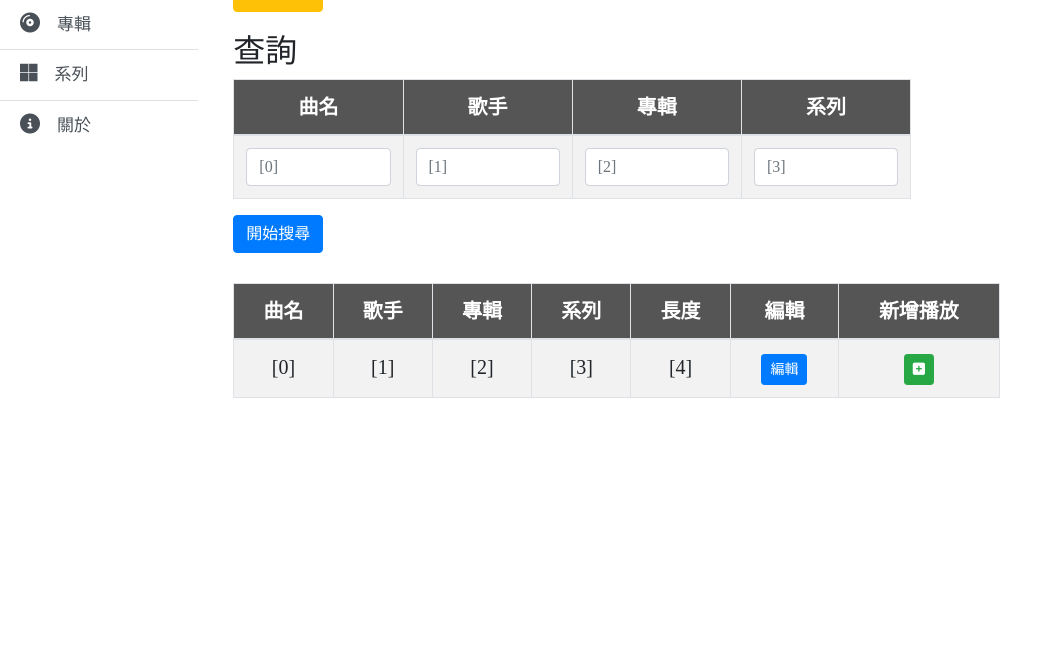
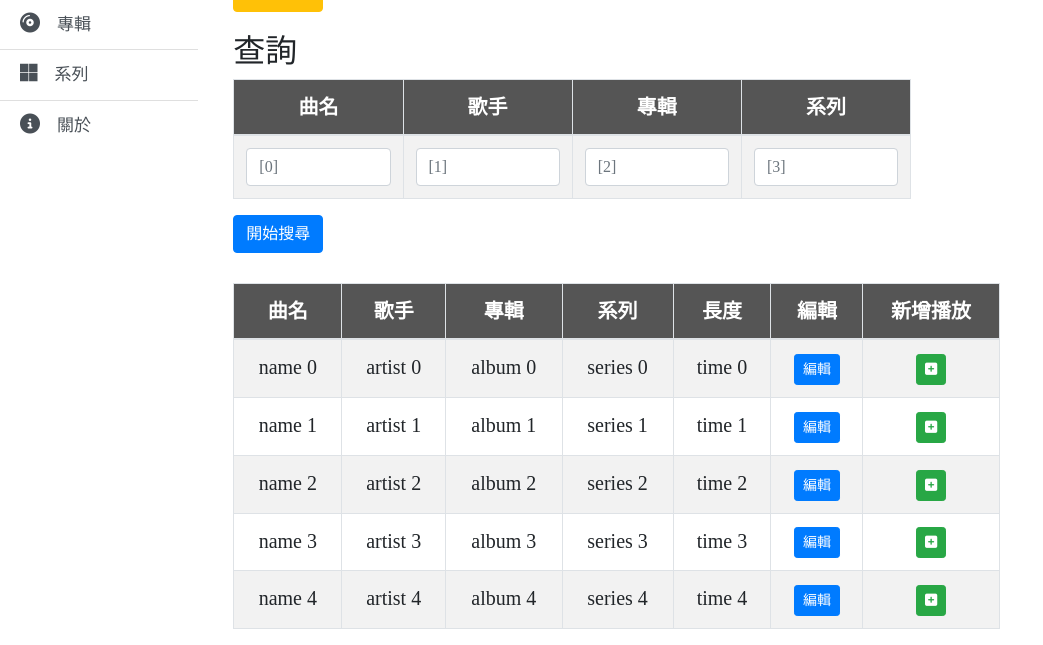
Before and after one commit to dazzleshadow/database-project, a Flask app: page /song/ in a window 1280 px wide. Shown: the part 238-883 px from the top of the page, without its empty margins (0-1043 px from the left). Before the commit the page ends 636 px from the top, so only its background shows below. Run offline with Flask 2, Linux system fonts and the light colour scheme; some libraries are stand-ins or nearby versions.

Commit message:
edit / insert

```diff
--- a/main.py
+++ b/main.py
@@ -7,18 +7,39 @@ app = Flask(__name__)
 def main_page():
     return render_template('init.html')
 
+@app.route('/add_to_list', methods=['GET'])
+def add_to_list():
+    id = request.args['id']
+    # insert song(id) to playlist
+    flash("add song: {} to list".format(id))
+    return redirect(url_for('song'))
+
 @app.route('/song/', methods=['GET'])       # 搜尋的內容放在 GET 區 ?abc=abc
 def song():
-    return render_template('song.html')
+    # id, name, artist, album, series, time
+    return render_template('song.html', data = fake_song_data())
 
-@app.route('/song/edit/<id>', methods=['GET', 'POST'])
+@app.route('/song/edit/<int:id>', methods=['GET', 'POST'])
 def edit_song(id):
     if request.method == 'GET':
         print("id:", id)
-        return render_template('edit.html', id=id)
+        data = fake_song_data()[id]
+        data['link'] = 'templink'
+        for e in request.args:
+            data[e] = request.args[e]
+        # print(data)
+        return render_template('edit.html', **data)
     elif request.method == 'POST':
-        pass
+        print("POST create song...>")
+        for e in request.values:
+            print(e, ':', request.values[e])
         # TODO SQL update   success >> return true
+        if True:
+            flash('更新成功! ')
+            return redirect(url_for('song'))
+        else:
+            flash('更新失敗! ')
+            return redirect(url_for('edit_song', **request.values, id=id))
 
 @app.route('/song/create/', methods=['GET', 'POST'])
 def create_song():
@@ -29,14 +50,14 @@ def create_song():
 
         return render_template('edit.html', **request.args)
     elif request.method == 'POST':
-        print("OPST create song...>")
+        print("POST create song...>")
         for e in request.values:
             print(e, ':', request.values[e])
         #input()
         # TODO SQL insert   success >> return true
         if False:
             flash('新增成功! ')
-            return render_template('song.html')
+            return redirect(url_for('song'))
         else:
             flash('新增失敗! ')
             return redirect(url_for('create_song', **request.values))
@@ -50,6 +71,20 @@ def delete():
 def artist():
     return render_template('init.html')
 
+def fake_song_data():
+    data = []
+    for i in range(5):    # id, name, artist, album, series, time
+        song = {}
+        song['id'] = i
+        song['name'] = 'name {}'.format(i)
+        song['artist'] = 'artist {}'.format(i)
+        song['album'] = 'album {}'.format(i)
+        song['series'] = 'series {}'.format(i)
+        song['time'] = 'time {}'.format(i)
+        data += [song]
+    return data
+
+
 
 
 if __name__ == "__main__":
--- a/templates/song.html
+++ b/templates/song.html
@@ -19,36 +19,17 @@
 			{% endif %}
 			{% endwith %}*/
 	</script>
+	<script>
+		$(document).ready(function() {
+			$("#nav-song").css("background-color", "#99FFFF");
+		});
+	</script>
 </head>
 
 <body style=" font-family: 微軟正黑體;">
-	<div>
-		<nav class="navbar navbar-dark bg-dark ">
-			<a class="navbar-brand" style="color: white;" href="{{ url_for('main_page') }}">
-				<span style="font-size: 40px">
-					<i class="fas fa-music"></i>
-					<b>MuXic</b>
-				</span>
-			</a>
-		</nav>
-	</div>
+{% include "banner.html" %}
 	<div class="row">
-		<div class="col-xs-2 col-sm-2 col-md-2 col-lg-2">
-			<div class="list-group list-group-flush" style="width:105%; font-size: 17px;">
-				<a href="{{ url_for('main_page') }}" class="list-group-item list-group-item-action"><i
-						class="fas fa-play" style="font-size:20px"></i>　播放器</a>
-				<a href="{{ url_for('song') }}" class="list-group-item list-group-item-action" style="background-color: #99FFFF"><i
-						class="fas fa-music" style="font-size:20px"></i>　歌曲</a>
-				<a href="/" class="list-group-item list-group-item-action"><i class="fas fa-microphone"
-						style="font-size:20px"></i>　演出者</a>
-				<a href="/" class="list-group-item list-group-item-action"><i class="fas fa-compact-disc"
-						style="font-size:20px"></i>　專輯</a>
-				<a href="/" class="list-group-item list-group-item-action"><i class="fab fa-microsoft"
-						style="font-size:20px"></i>　系列</a>
-				<a href="/" class="list-group-item list-group-item-action"><i class="fas fa-info-circle"
-						style="font-size:20px"></i>　關於</a>
-			</div>
-		</div>
+{% include "nav.html" %}
 		<div class="col">
 			<div class="col-xs-9 col-sm-9 col-md-9 col-lg-9">
 				<span style="color:black;margin-top:40px;margin-left:10px;font-size: 40px">
@@ -109,19 +90,21 @@
 						</tr>
 					</thead>
 					<tbody>
+						{% for e in data -%}
 						<tr>
-							<td> [0] </td>
-							<td> [1] </td>
-							<td> [2] </td>
-							<td> [3] </td>
-							<td> [4] </td>
+							<td> {{ e['name'] }} </td>
+							<td> {{ e['artist'] }} </td>
+							<td> {{ e['album'] }} </td>
+							<td> {{ e['series'] }} </td>
+							<td> {{ e['time'] }} </td>
 							<td>
-								<a href="{{ url_for('edit_song', id= 4) }}"" class="btn btn-primary btn-sm">編輯</a>
+								<a href="{{ url_for('edit_song', id= e['id']) }}"" class="btn btn-primary btn-sm">編輯</a>
 							</td>
 							<td>
-								<a href="/add_to_playlist" class="btn btn-sm btn-success"><i class="fas fa-plus-square"></i></a>
+								<a href="{{ url_for('add_to_list', id=e['id']) }}" class="btn btn-sm btn-success"><i class="fas fa-plus-square"></i></a>
 							</td>
 						</tr>
+						{%- endfor %}
 
 					</tbody>
 				</table>
```
Also changed, not shown: templates/init.html (+7 -20 lines).
